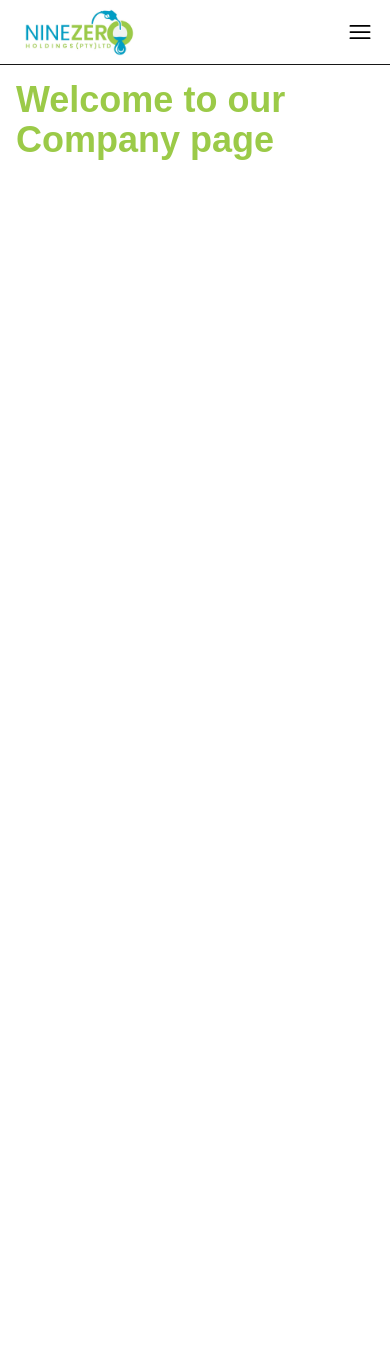
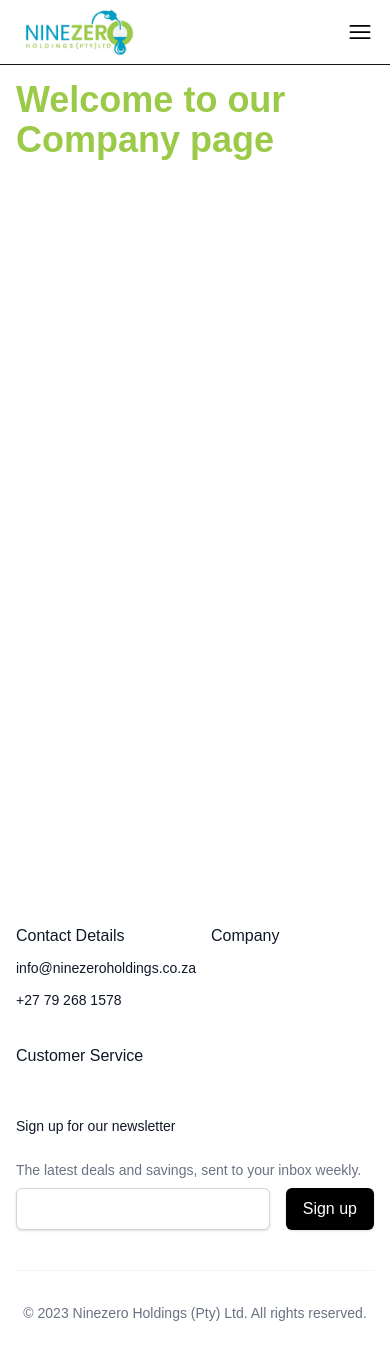
Before and after one commit to M9china/nineZero, a Next.js app: page /company in a window 390 px wide. Before the commit the page ends 844 px from the top, so only its background shows below. Built offline with nearby package versions, Linux system fonts and the light colour scheme.

Commit message:
feat: enhance footer component with contact details and newsletter signup

```diff
--- a/src/components/Navigation/Footer.tsx
+++ b/src/components/Navigation/Footer.tsx
@@ -1,9 +1,93 @@
+import Link from "next/link";
+
 export const Footer = () => {
+  return (
+    <footer aria-labelledby="footer-heading" className="bg-white">
+      <h2 id="footer-heading" className="sr-only">
+        Footer
+      </h2>
+      <div className="mx-auto max-w-8xl px-4 lg:px-8">
+        <div className="py-10">
+          <div className="grid grid-cols-1 md:grid-flow-col md:auto-rows-min md:grid-cols-12 md:gap-x-8 md:gap-y-16">
+            {/* Sitemap sections */}
+            <div className="col-span-6 mt-10 grid grid-cols-2 gap-8 sm:grid-cols-3 md:col-span-8 md:col-start-3 md:row-start-1 md:mt-0 lg:col-span-6">
+              <div>
+                <h3 className="text-md font-medium text-gray-900">Contact Details</h3>
+                <ul role="list" className="mt-2 space-y-2">
+                  <li>
+                    <Link className="text-sm text-gray-900" href="mailto:info@ninezero.co.za">info@ninezeroholdings.co.za</Link>
+                  </li>
+                  <li>
+                    <Link className="text-sm text-gray-900" href="tel:+27792681578">+27 79 268 1578</Link>
+                  </li>
+                </ul>
+              </div>
+              <div>
+                <h3 className="text-md font-medium text-gray-900">Company</h3>
+                {/* <ul role="list" className="mt-6 space-y-6">
+                  {footerNavigation.company.map((item) => (
+                    <Link href={item.href} key={item.name} className="text-sm">
+                      <p className="text-gray-500 hover:text-gray-600">
+                        {item.name}
+                      </p>
+                    </Link>
+                  ))}
+                </ul> */}
+              </div>
+              <div>
+                <h3 className="text-md font-medium text-gray-900">
+                  Customer Service
+                </h3>
+                {/* <ul role="list" className="mt-6 space-y-6">
+                  {footerNavigation.customerService.map((item) => (
+                    <Link href={item.href} key={item.name} className="text-sm">
+                      <p className="text-gray-500 hover:text-gray-600">
+                        {item.name}
+                      </p>
+                    </Link>
+                  ))}
+                </ul> */}
+              </div>
+            </div>
 
-    return(
-        <footer aria-labelledby="footer" className="">
+            {/* Newsletter section */}
+            <div className="mt-12 md:col-span-8 md:col-start-3 md:row-start-2 md:mt-0 lg:col-span-4 lg:col-start-9 lg:row-start-1">
+              <h3 className="text-sm font-medium text-gray-900">
+                Sign up for our newsletter
+              </h3>
+              <p className="mt-6 text-sm text-gray-500">
+                The latest deals and savings, sent to your inbox weekly.
+              </p>
+              <form className="mt-2 flex sm:max-w-md">
+                <label htmlFor="email-address" className="sr-only">
+                  Email address
+                </label>
+                <input
+                  id="email-address"
+                  type="text"
+                  required
+                  autoComplete="email"
+                  className="w-full min-w-0 appearance-none rounded-md border border-gray-300 bg-white px-4 py-2 text-base text-gray-900 placeholder-gray-500 shadow-sm focus:border-gray-600 focus:outline-none focus:ring-1 focus:ring-gray-600"
+                />
+                <div className="ml-4 flex-shrink-0">
+                  <button
+                    type="submit"
+                    className="flex w-full items-center justify-center rounded-md border border-transparent bg-black px-4 py-2 text-base font-medium text-white shadow-sm hover:bg-gray-700 focus:outline-none focus:ring-2 focus:ring-gray-600 focus:ring-offset-2"
+                  >
+                    Sign up
+                  </button>
+                </div>
+              </form>
+            </div>
+          </div>
+        </div>
 
-
-        </footer>
-    )
-}
+        <div className="border-t border-gray-100 py-8 text-center">
+          <p className="text-sm text-gray-500">
+            &copy; 2023 Ninezero Holdings (Pty) Ltd. All rights reserved.
+          </p>
+        </div>
+      </div>
+    </footer>
+  );
+};
```
